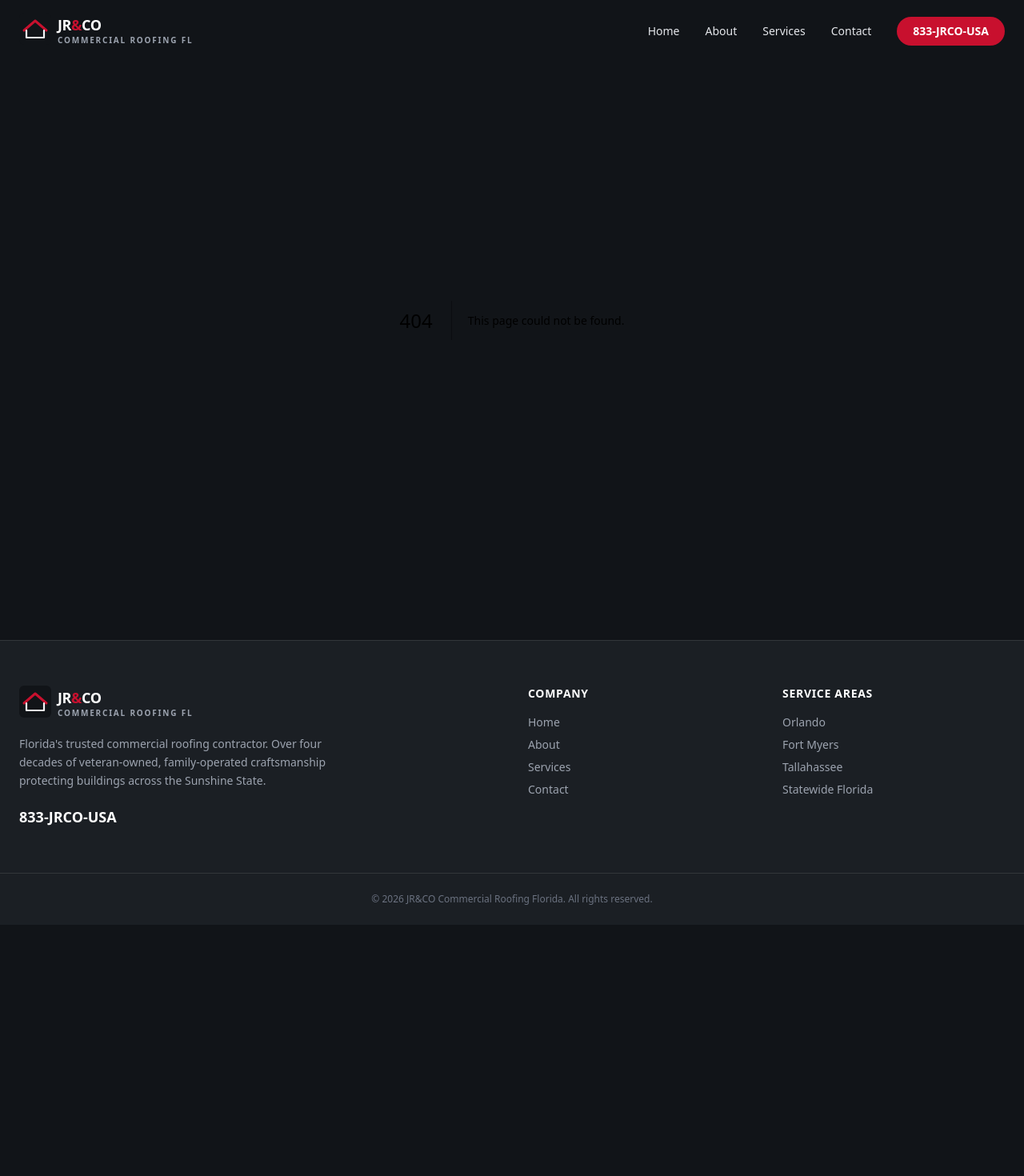
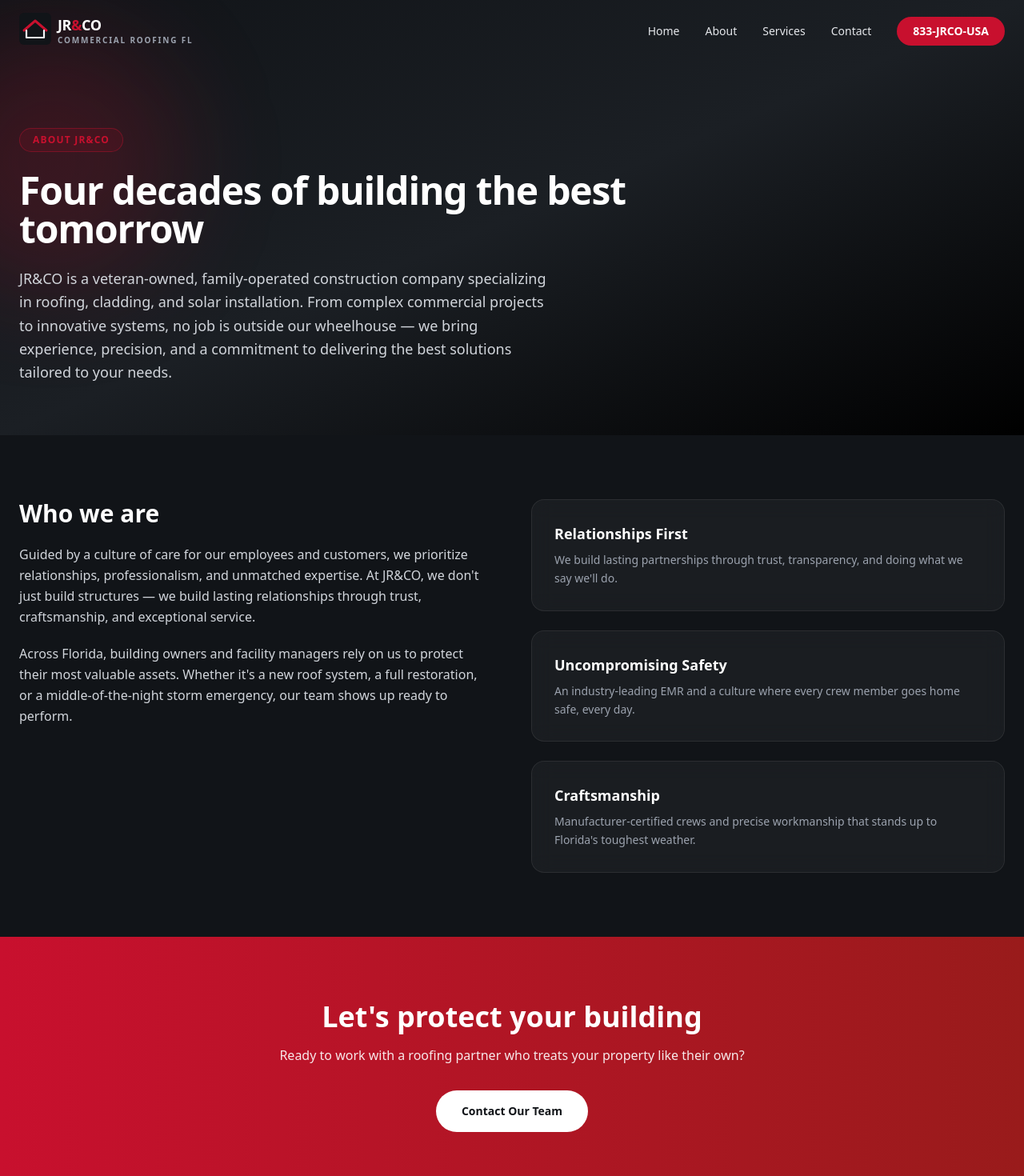
Before and after one commit to OmniWFM/commercialroofingflorida, a Next.js app: page /about in a window 1280 px wide. Before the commit this address had no page. Shown: the top 1470 px of the page at 80% size. Before the commit the page ends 1156 px from the top, so only its background shows below. Built offline with nearby package versions, Linux system fonts and the light colour scheme.

Commit message:
Add about page

```diff
--- /dev/null
+++ b/src/app/about/page.tsx
@@ -0,0 +1,90 @@
+import type { Metadata } from "next";
+import Link from "next/link";
+
+export const metadata: Metadata = {
+  title: "About Us",
+  description:
+    "JR&CO is a veteran-owned, family-operated commercial roofing contractor with over four decades of experience protecting Florida's buildings.",
+};
+
+const values = [
+  {
+    title: "Relationships First",
+    desc: "We build lasting partnerships through trust, transparency, and doing what we say we'll do.",
+  },
+  {
+    title: "Uncompromising Safety",
+    desc: "An industry-leading EMR and a culture where every crew member goes home safe, every day.",
+  },
+  {
+    title: "Craftsmanship",
+    desc: "Manufacturer-certified crews and precise workmanship that stands up to Florida's toughest weather.",
+  },
+];
+
+export default function About() {
+  return (
+    <>
+      <section className="relative overflow-hidden">
+        <div className="absolute inset-0 bg-gradient-to-br from-brand-dark via-brand-charcoal to-black" />
+        <div className="absolute -left-24 top-10 h-80 w-80 rounded-full bg-brand-red/20 blur-3xl" />
+        <div className="relative mx-auto max-w-7xl px-6 pb-16 pt-40">
+          <span className="inline-block rounded-full border border-brand-red/40 bg-brand-red/10 px-4 py-1.5 text-xs font-semibold uppercase tracking-widest text-brand-red">
+            About JR&amp;CO
+          </span>
+          <h1 className="mt-6 max-w-3xl text-4xl font-extrabold leading-tight tracking-tight text-white sm:text-5xl">
+            Four decades of building the best tomorrow
+          </h1>
+          <p className="mt-6 max-w-2xl text-lg leading-relaxed text-gray-300">
+            JR&amp;CO is a veteran-owned, family-operated construction company specializing in roofing,
+            cladding, and solar installation. From complex commercial projects to innovative systems, no
+            job is outside our wheelhouse — we bring experience, precision, and a commitment to delivering
+            the best solutions tailored to your needs.
+          </p>
+        </div>
+      </section>
+
+      <section className="mx-auto max-w-7xl px-6 py-20">
+        <div className="grid gap-12 lg:grid-cols-2">
+          <div>
+            <h2 className="text-3xl font-bold text-white">Who we are</h2>
+            <p className="mt-5 leading-relaxed text-gray-300">
+              Guided by a culture of care for our employees and customers, we prioritize relationships,
+              professionalism, and unmatched expertise. At JR&amp;CO, we don&apos;t just build structures —
+              we build lasting relationships through trust, craftsmanship, and exceptional service.
+            </p>
+            <p className="mt-5 leading-relaxed text-gray-300">
+              Across Florida, building owners and facility managers rely on us to protect their most
+              valuable assets. Whether it&apos;s a new roof system, a full restoration, or a middle-of-the-night
+              storm emergency, our team shows up ready to perform.
+            </p>
+          </div>
+          <div className="grid gap-6">
+            {values.map((v) => (
+              <div key={v.title} className="glass rounded-2xl p-7">
+                <h3 className="text-lg font-semibold text-white">{v.title}</h3>
+                <p className="mt-2 text-sm leading-relaxed text-gray-400">{v.desc}</p>
+              </div>
+            ))}
+          </div>
+        </div>
+      </section>
+
+      <section className="relative overflow-hidden">
+        <div className="absolute inset-0 bg-gradient-to-r from-brand-red to-red-800" />
+        <div className="relative mx-auto max-w-4xl px-6 py-20 text-center">
+          <h2 className="text-3xl font-extrabold text-white sm:text-4xl">Let&apos;s protect your building</h2>
+          <p className="mx-auto mt-4 max-w-2xl text-white/90">
+            Ready to work with a roofing partner who treats your property like their own?
+          </p>
+          <Link
+            href="/contact"
+            className="mt-8 inline-block rounded-full bg-white px-8 py-4 text-sm font-semibold text-brand-dark transition hover:bg-gray-100"
+          >
+            Contact Our Team
+          </Link>
+        </div>
+      </section>
+    </>
+  );
+}
```
